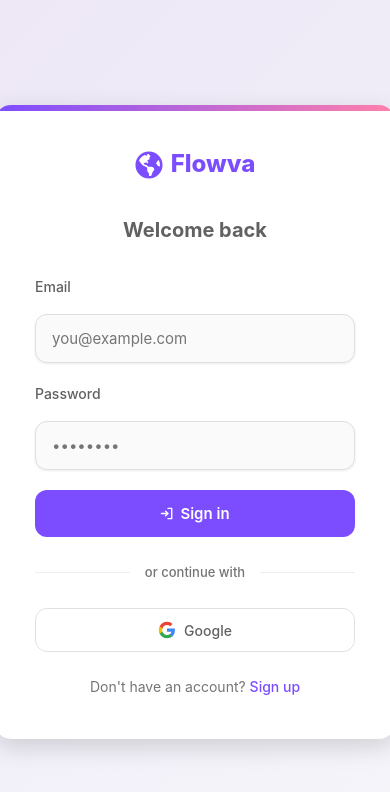
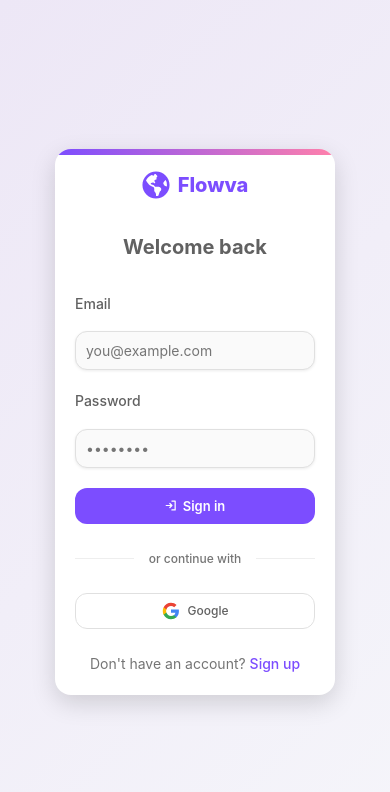
Before and after one commit to Themydee/flowva-ui-design, a React (Create React App) app in the folder client/: page / in a window 390 px wide. Shown: the top 792 px of the page. Built offline with nearby package versions, Linux system fonts and the light colour scheme.

Commit message:
responsiveness

```diff
--- a/client/src/styles/style.css
+++ b/client/src/styles/style.css
@@ -356,3 +356,68 @@
         font-size: 18px;
     }
 }
+
+/* Adjustments for smaller screens */
+@media (max-width: 768px) {
+    .auth-form {
+        width: 90%; /* Take up most of the screen width */
+        padding: 30px; /* Reduce padding for smaller screens */
+    }
+
+    .form-header .logo {
+        font-size: 20px; /* Adjust logo size */
+    }
+
+    .form-title {
+        font-size: 18px; /* Adjust title size */
+    }
+
+    .btn {
+        font-size: 14px; /* Adjust button font size */
+        padding: 12px; /* Reduce button padding */
+    }
+
+    .btn-secondary {
+        font-size: 13px; /* Adjust secondary button font size */
+        padding: 10px; /* Reduce padding */
+    }
+}
+
+/* Adjustments for very small screens (mobile devices) */
+@media (max-width: 480px) {
+    .auth-form {
+        width: 100%; /* Take up full width */
+        padding: 20px; /* Further reduce padding */
+    }
+
+    .form-title {
+        font-size: 16px; /* Smaller title font size */
+    }
+
+    .form-group label {
+        font-size: 14px; /* Adjust label font size */
+    }
+
+    .form-group input {
+        font-size: 14px; /* Adjust input font size */
+        padding: 10px; /* Reduce input padding */
+    }
+
+    .btn {
+        font-size: 13px; /* Smaller button font size */
+        padding: 10px; /* Reduce button padding */
+    }
+
+    .btn-secondary {
+        font-size: 12px; /* Smaller secondary button font size */
+        padding: 8px; /* Reduce padding */
+    }
+
+    .divider {
+        font-size: 12px; /* Adjust divider font size */
+    }
+
+    .form-footer {
+        font-size: 12px; /* Adjust footer font size */
+    }
+}
```
